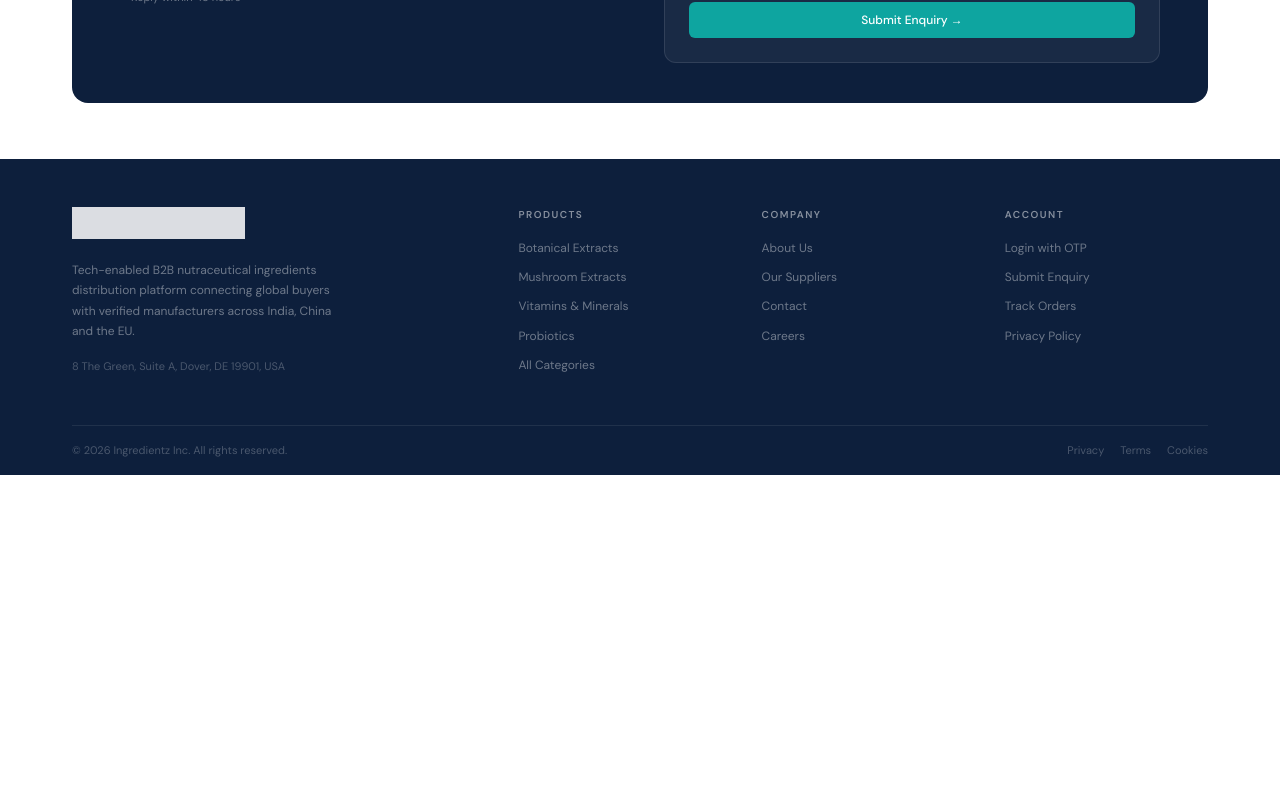
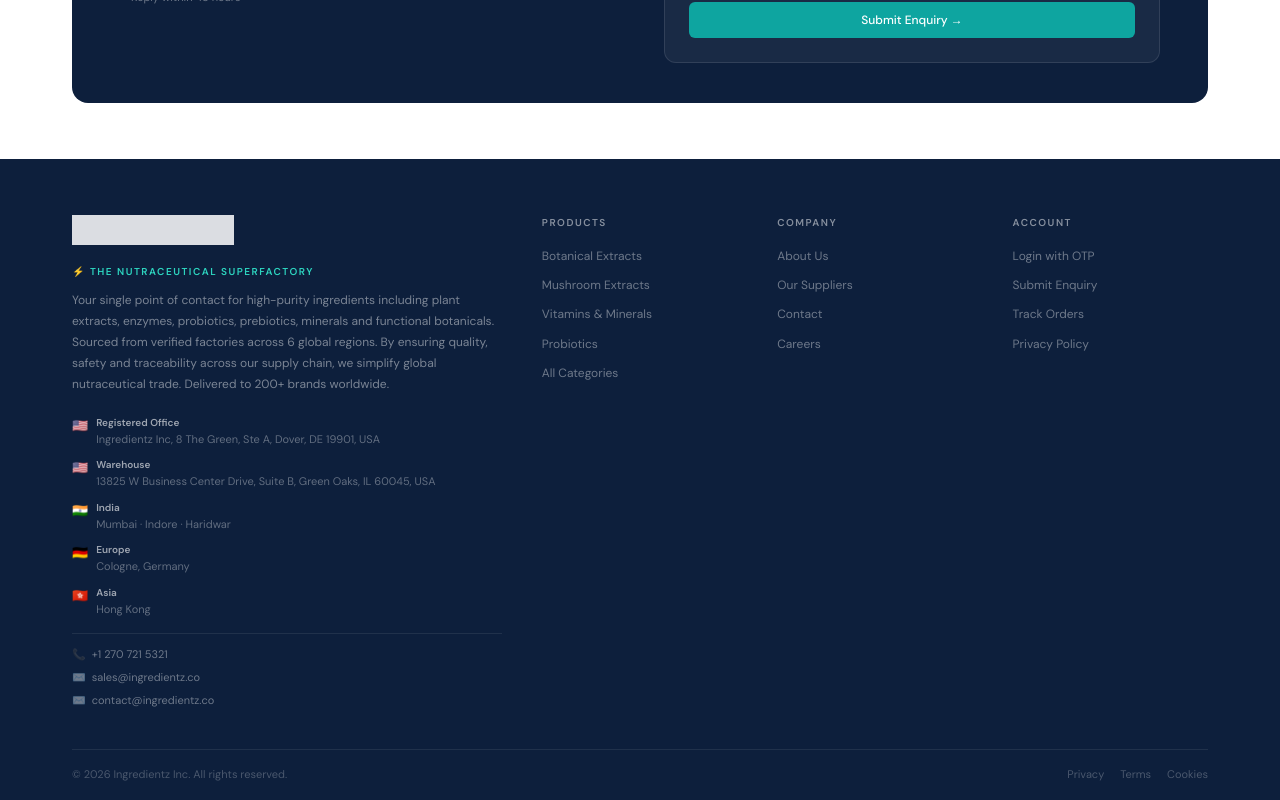
Before and after one commit to jaideepmalhotragwl/ingredientz-website, a React (Vite) app: page / in a window 1280 px wide. Shown: the part 2285-3085 px from the top of the page. Before the commit the page ends 2760 px from the top, so only its background shows below. Built offline with nearby package versions, Linux system fonts and the light colour scheme; no server answers; the database is empty.

Commit message:
Add files via upload

```diff
--- a/src/components/Footer.jsx
+++ b/src/components/Footer.jsx
@@ -3,27 +3,62 @@
 export function Footer() {
   return (
     <footer>
-      <div style={{ background:"#0D1F3C", padding:"48px 0 0" }}>
+      <div style={{ background:"#0D1F3C", padding:"56px 0 0" }}>
         <div className="container">
-          <div style={{ display:"grid", gridTemplateColumns:"2fr 1fr 1fr 1fr", gap:40, paddingBottom:40, borderBottom:"1px solid rgba(255,255,255,0.08)" }}>
+          <div style={{ display:"grid", gridTemplateColumns:"2.2fr 1fr 1fr 1fr", gap:40, paddingBottom:40, borderBottom:"1px solid rgba(255,255,255,0.08)" }}>
+
+            {/* Brand col */}
             <div>
-              {/* Logo on dark — white filter to make it visible */}
-              <div style={{ marginBottom:14 }}>
-                <img src="/logo.png" alt="Ingredientz" style={{ height:32, objectFit:"contain", filter:"brightness(0) invert(1)", opacity:0.85 }}/>
+              <div style={{ marginBottom:12 }}>
+                <img src="/logo.png" alt="Ingredientz"
+                  style={{ height:30, objectFit:"contain", filter:"brightness(0) invert(1)", opacity:0.85 }}
+                  onError={e => { e.target.style.display="none"; e.target.nextSibling.style.display="block"; }}/>
+                <span style={{ display:"none", fontFamily:"'DM Serif Display',serif", fontSize:18, color:"white" }}>Ingredientz</span>
               </div>
-              <p style={{ color:"rgba(255,255,255,0.4)", fontSize:12, lineHeight:1.7, maxWidth:280 }}>
-                Tech-enabled B2B nutraceutical ingredients distribution platform connecting global buyers with verified manufacturers across India, China and the EU.
+              <div style={{ color:"#2dd4bf", fontSize:10, fontWeight:600, letterSpacing:1.5, textTransform:"uppercase", marginBottom:10 }}>
+                ⚡ The Nutraceutical Superfactory
+              </div>
+              <p style={{ color:"rgba(255,255,255,0.45)", fontSize:12, lineHeight:1.75, marginBottom:20 }}>
+                Your single point of contact for high-purity ingredients including plant extracts, enzymes, probiotics, prebiotics, minerals and functional botanicals. Sourced from verified factories across 6 global regions. By ensuring quality, safety and traceability across our supply chain, we simplify global nutraceutical trade. Delivered to 200+ brands worldwide.
               </p>
-              <div style={{ marginTop:16, fontSize:11, color:"rgba(255,255,255,0.25)" }}>8 The Green, Suite A, Dover, DE 19901, USA</div>
+
+              {/* Offices */}
+              <div style={{ display:"flex", flexDirection:"column", gap:10, marginBottom:16 }}>
+                {[
+                  ["🇺🇸","Registered Office","Ingredientz Inc, 8 The Green, Ste A, Dover, DE 19901, USA"],
+                  ["🇺🇸","Warehouse","13825 W Business Center Drive, Suite B, Green Oaks, IL 60045, USA"],
+                  ["🇮🇳","India","Mumbai · Indore · Haridwar"],
+                  ["🇩🇪","Europe","Cologne, Germany"],
+                  ["🇭🇰","Asia","Hong Kong"],
+                ].map(([flag, label, value]) => (
+                  <div key={label} style={{ display:"flex", gap:8 }}>
+                    <span style={{ fontSize:13, flexShrink:0, marginTop:1 }}>{flag}</span>
+                    <div style={{ fontSize:11, color:"rgba(255,255,255,0.35)", lineHeight:1.5 }}>
+                      <span style={{ color:"rgba(255,255,255,0.6)", fontWeight:600, fontSize:10, display:"block", marginBottom:1 }}>{label}</span>
+                      {value}
                     </div>
+                  </div>
+                ))}
+              </div>
+
+              {/* Contact */}
+              <div style={{ display:"flex", flexDirection:"column", gap:5, paddingTop:12, borderTop:"1px solid rgba(255,255,255,0.08)" }}>
                 {[
-              { title:"Products", links:[["Botanical Extracts","/products?cat=botanical-extracts"],["Mushroom Extracts","/products?cat=mushroom-extracts"],["Vitamins & Minerals","/products?cat=vitamins-minerals"],["Probiotics","/products?cat=probiotics-prebiotics"],["All Categories","/categories"]] },
-              { title:"Company", links:[["About Us","/about"],["Our Suppliers","/suppliers"],["Contact","/contact"],["Careers","#"]] },
-              { title:"Account", links:[["Login with OTP","#"],["Submit Enquiry","/enquiry"],["Track Orders","/account"],["Privacy Policy","/privacy"]] },
-            ].map(col=>(
-              <div key={col.title}>
-                <h4 style={{ color:"rgba(255,255,255,0.5)", fontSize:10, fontWeight:600, letterSpacing:1.5, textTransform:"uppercase", marginBottom:16 }}>{col.title}</h4>
-                {col.links.map(([label,href])=>(
+                  ["📞","+1 270 721 5321"],
+                  ["✉️","sales@ingredientz.co"],
+                  ["✉️","contact@ingredientz.co"],
+                ].map(([icon, val]) => (
+                  <div key={val} style={{ display:"flex", alignItems:"center", gap:6, fontSize:11, color:"rgba(255,255,255,0.4)" }}>
+                    <span>{icon}</span><span>{val}</span>
+                  </div>
+                ))}
+              </div>
+            </div>
+
+            {/* Products */}
+            <div>
+              <h4 style={{ color:"rgba(255,255,255,0.5)", fontSize:10, fontWeight:600, letterSpacing:1.5, textTransform:"uppercase", marginBottom:16 }}>Products</h4>
+              {[["Botanical Extracts","/products?cat=botanical-extracts"],["Mushroom Extracts","/products?cat=mushroom-extracts"],["Vitamins & Minerals","/products?cat=vitamins-minerals"],["Probiotics","/products?cat=probiotics-prebiotics"],["All Categories","/categories"]].map(([label,href]) => (
                 <Link key={label} to={href} style={{ display:"block", color:"rgba(255,255,255,0.4)", fontSize:12, marginBottom:10, textDecoration:"none" }}
                   onMouseEnter={e=>e.target.style.color="rgba(255,255,255,0.8)"}
                   onMouseLeave={e=>e.target.style.color="rgba(255,255,255,0.4)"}>
@@ -31,12 +66,37 @@
                 </Link>
               ))}
             </div>
+
+            {/* Company */}
+            <div>
+              <h4 style={{ color:"rgba(255,255,255,0.5)", fontSize:10, fontWeight:600, letterSpacing:1.5, textTransform:"uppercase", marginBottom:16 }}>Company</h4>
+              {[["About Us","/about"],["Our Suppliers","/suppliers"],["Contact","/contact"],["Careers","#"]].map(([label,href]) => (
+                <Link key={label} to={href} style={{ display:"block", color:"rgba(255,255,255,0.4)", fontSize:12, marginBottom:10, textDecoration:"none" }}
+                  onMouseEnter={e=>e.target.style.color="rgba(255,255,255,0.8)"}
+                  onMouseLeave={e=>e.target.style.color="rgba(255,255,255,0.4)"}>
+                  {label}
+                </Link>
               ))}
             </div>
+
+            {/* Account */}
+            <div>
+              <h4 style={{ color:"rgba(255,255,255,0.5)", fontSize:10, fontWeight:600, letterSpacing:1.5, textTransform:"uppercase", marginBottom:16 }}>Account</h4>
+              {[["Login with OTP","#"],["Submit Enquiry","/enquiry"],["Track Orders","/account"],["Privacy Policy","/privacy"]].map(([label,href]) => (
+                <Link key={label} to={href} style={{ display:"block", color:"rgba(255,255,255,0.4)", fontSize:12, marginBottom:10, textDecoration:"none" }}
+                  onMouseEnter={e=>e.target.style.color="rgba(255,255,255,0.8)"}
+                  onMouseLeave={e=>e.target.style.color="rgba(255,255,255,0.4)"}>
+                  {label}
+                </Link>
+              ))}
+            </div>
+          </div>
+
+          {/* Bottom bar */}
           <div style={{ display:"flex", justifyContent:"space-between", alignItems:"center", padding:"16px 0" }}>
             <span style={{ fontSize:11, color:"rgba(255,255,255,0.25)" }}>© 2026 Ingredientz Inc. All rights reserved.</span>
             <div style={{ display:"flex", gap:16 }}>
-              {["Privacy","Terms","Cookies"].map(l=>(
+              {["Privacy","Terms","Cookies"].map(l => (
                 <Link key={l} to={`/${l.toLowerCase()}`} style={{ fontSize:11, color:"rgba(255,255,255,0.25)", textDecoration:"none" }}>{l}</Link>
               ))}
             </div>
```
Lines whose indentation alone changed are shown as unchanged.
